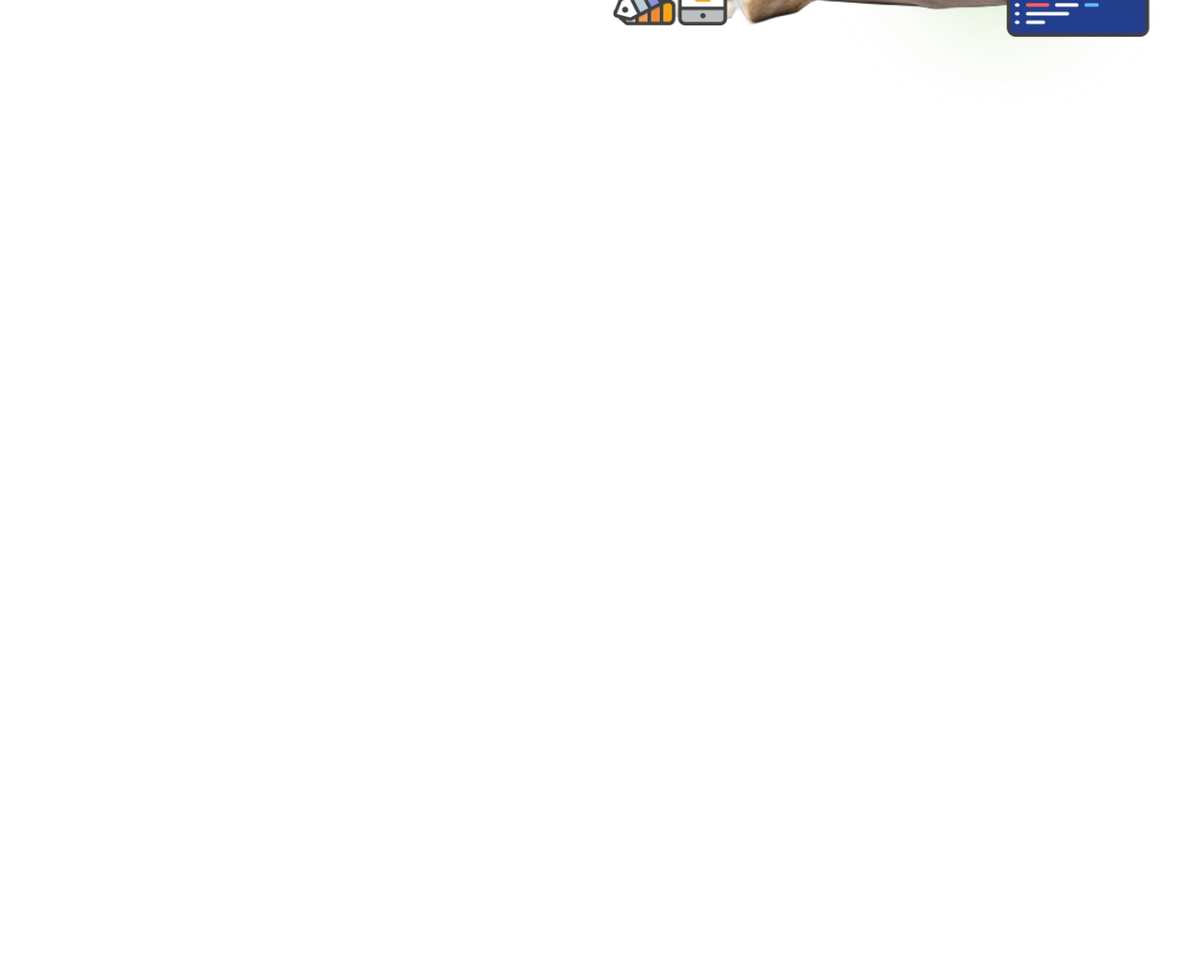
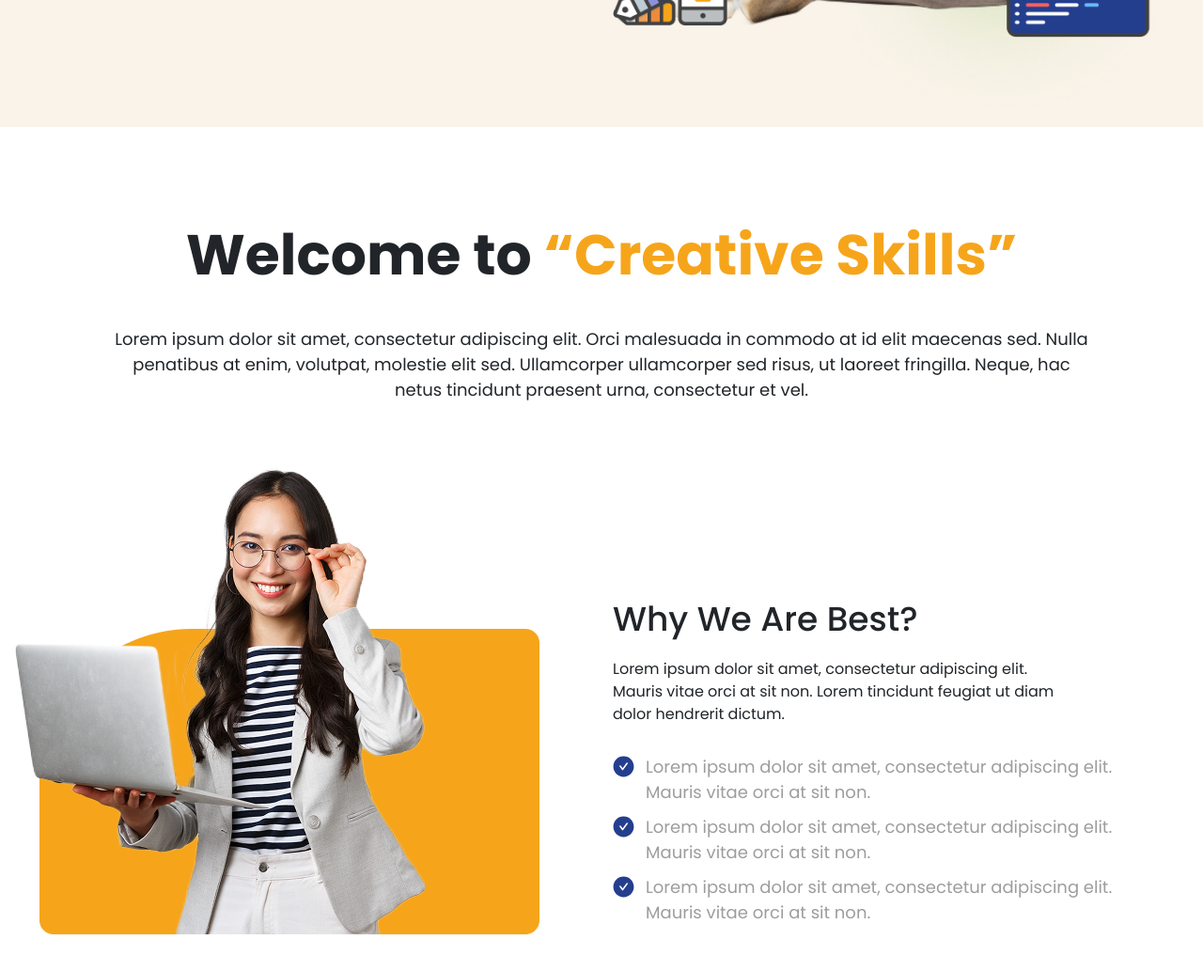
Before and after one commit to Roni006/creative-skills, a plain HTML site: page index.html in a window 1280 px wide. Shown: the part 763-1796 px from the top of the page at 94% size. Before the commit the page ends 998 px from the top, so only its background shows below. Drawn offline with nearby package versions, Linux system fonts and the light colour scheme.

Commit message:
created skill section

```diff
--- a/assets/css/style.css
+++ b/assets/css/style.css
@@ -9,78 +9,94 @@
 :root {
     --white-color: #fff;
     --black-color: #000;
-    --global-fons:  "Poppins", sans-serif;
+    --global-fons: "Poppins", sans-serif;
     --menu-item-hover-color: #F6A51B;
     --menu-color: #9D9D9D;
+    --bg-color: #F9F3E9;
 }
 
 /*? ESSENTIAL SET UP  */
 body {
-    font-family:  var(--global-fons);
+    font-family: var(--global-fons);
 }
 
-*{
+* {
     margin: 0;
     padding: 0;
     box-sizing: border-box;
 }
 
 
-a{
+a {
     text-decoration: none;
 }
 
-li{
+li {
     list-style: none;
 }
 
-.container{
+.container {
     max-width: 1350px;
     margin: 0 auto;
     padding: 0 15px;
 }
+
 /* ESSENTIAL SET UP  */
 
 /* ?SET UP FONTS  */
-h1{
+h1 {
     font-size: 70px;
 }
-h2{
+
+h2 {
     font-size: 60px;
 }
-h3{
+
+h3 {
     font-size: 48px;
 }
-h4{
+
+h4 {
     font-size: 36px;
 }
-h5{
+
+h5 {
     font-size: 24px;
 }
-h6{
+
+h6 {
     font-size: 20px;
 }
 
-h1,h2,h3,h4,h5,h6{
+h1,
+h2,
+h3,
+h4,
+h5,
+h6 {
     margin: 0;
     padding: 0;
 }
+
 /* ?SET UP FONTS */
 
 
 /*HEADER SECTION START  */
-.header-section{
+.header-section {
+    background-color: var(--bg-color);
+}
 
-}
-.nav-item .nav-link{
+.nav-item .nav-link {
     padding: 0 25px !important;
     transition: all linear 0.2s;
     font-size: 24px;
     color: var(--menu-color) !important
 }
-.nav-item .nav-link:hover{
+
+.nav-item .nav-link:hover {
     color: var(--menu-item-hover-color) !important;
 }
+
 .glbtn {
     background-color: var(--menu-item-hover-color);
     padding: 12px 20px;
@@ -90,42 +106,56 @@ h1,h2,h3,h4,h5,h6{
     transition: all linear 0.2s;
     font-size: 18px;
 }
+
 .glbtn:hover {
     background-color: transparent;
     color: var(--menu-item-hover-color);
 }
+
+.nav-item .nav-link.active {
+    color: var(--menu-item-hover-color);
+
+}
+
 /*HEADER SECTION EMD */
 
 
 /*HERO SECTION START  */
-.hero-section{
-    padding: 100px 0;
+.hero-section {
+    padding: 100px 0 0px 0;
+    background-color: var(--bg-color);
 }
+
 .hero-title {
     font-weight: 600;
     max-width: 485px;
 }
+
 .hero-desc {
     font-size: 18px;
     padding: 30px 0 50px 0;
     max-width: 475px;
 }
-.hero-btns{
+
+.hero-btns {
     display: flex;
     gap: 15px;
 }
-.hero-btns a{
+
+.hero-btns a {
     font-size: 18px;
     font-weight: 500;
     color: var(--menu-item-hover-color);
     border: none !important;
 }
-.hero-btns .fill{
+
+.hero-btns .fill {
     background-color: var(--menu-item-hover-color);
     color: var(--white-color);
     padding: 15px 20px;
     border-radius: 10px;
 }
+
 .hero-btns .icon-btn {
     border-radius: 10px;
     border: 1px solid var(--menu-item-hover-color) !important;
@@ -135,7 +165,58 @@ h1,h2,h3,h4,h5,h6{
     display: flex;
     gap: 10px;
 }
+
 /*HERO SECTION EMD */
+
+
+/*SKILL SECTION START  */
+.skill-section {
+    padding: 100px 0;
+}
+
+.sk-top-content {
+    text-align: center;
+    margin: 0 auto;
+    padding-bottom: 50px;
+}
+.sk-title{
+    font-weight: 700;
+    margin-bottom: 40px;
+}
+.sk-title span{
+  color: var(--menu-item-hover-color);
+}
+.sk-desc {
+    font-size: 18px;
+    max-width: 1045px;
+    margin: 0 auto;
+}
+.sk-left-title{
+    font-weight: 500;
+}
+.sk-left-desc {
+    font-size: 16px;
+    max-width: 485px;
+    margin: 20px 0 30px 0;
+}
+.sk-content{
+    display: flex;
+    gap: 12px;
+    margin-bottom: 10px;
+}
+.sk-para p{
+    font-size: 18px;
+    max-width: 514px;
+    color: var(--menu-color);
+}
+.sk-content .sk-para p{
+    margin:  0;
+    padding: 0;
+}
+#item{
+    align-self: flex-end;
+}
+/*SKILL SECTION EMD */
 
 
 /* SECTION START  */
--- /dev/null
+++ b/assets/js/script.js
@@ -0,0 +1,10 @@
+const menuItems = document.querySelectorAll('.menu-item');
+
+menuItems.forEach(item => {
+  item.addEventListener('click', function () {
+    // Remove active class from all
+    menuItems.forEach(link => link.classList.remove('active'));
+    // Add active class to clicked one
+    this.classList.add('active');
+  });
+});
--- a/index.html
+++ b/index.html
@@ -36,15 +36,15 @@
                         <ul class="navbar-nav ms-auto mb-2 mb-lg-0">
 
                             <li class="nav-item">
-                                <a class="nav-link active" aria-current="page" href="#">Home</a>
+                                <a class="nav-link active menu-item" aria-current="page" href="#">Home</a>
                             </li>
 
                             <li class="nav-item">
-                                <a class="nav-link active" aria-current="page" href="#">About Us</a>
+                                <a class="nav-link active menu-item" aria-current="page" href="#">About Us</a>
                             </li>
 
                             <li class="nav-item">
-                                <a class="nav-link active" aria-current="page" href="#">FAQ's</a>
+                                <a class="nav-link active menu-item" aria-current="page" href="#">FAQ's</a>
                             </li>
                         </ul>
                         <div class="btn">
@@ -89,7 +89,70 @@
             </div>
         </div>
     </section>
-    <!--!HERO SECTION EMD -->
+    <!--!HERO SE menu-itemCTION EMD -->
+
+    <!--!SKILLS SECTION START -->
+    <section class="skill-section">
+        <div class="container">
+            <div class="row">
+                <div class="col-lg-12">
+                    <div class="sk-top-content">
+                        <h2 class="sk-title">Welcome to <span> “Creative Skills”</span></h2>
+                        <div class="sk-desc">
+                            <p>Lorem ipsum dolor sit amet, consectetur adipiscing elit. Orci malesuada in commodo at id elit maecenas sed. Nulla penatibus at enim, volutpat, molestie elit sed. Ullamcorper ullamcorper sed risus, ut laoreet fringilla. Neque, hac netus tincidunt praesent urna, consectetur et vel.</p>
+                        </div>
+                    </div>
+                </div>
+            </div>
+
+            <div class="row align-items-center">
+                <div class="col-lg-6">
+                    <div class="sk-left">
+                        <img src="assets/img/skill-bg.png" alt="skill  image">
+                    </div>
+                </div>
+
+                <div class="col-lg-6 " id="item">
+                    <div class="sk-left-content">
+                        <h4 class="sk-left-title">
+                            Why We Are Best?
+                        </h4>
+                        <p class="sk-left-desc">
+                            Lorem ipsum dolor sit amet, consectetur adipiscing elit. Mauris vitae orci at sit non. Lorem tincidunt feugiat ut diam dolor hendrerit dictum.
+                        </p>
+                    </div>
+
+                    <div class="sk-content">
+                        <div class="check">
+                            <img src="assets/icons/check.svg" alt="">
+                        </div>
+                        <div class="sk-para">
+                            <p>Lorem ipsum dolor sit amet, consectetur adipiscing elit. Mauris vitae orci at sit non. </p>
+                        </div>
+                    </div>
+
+                    <div class="sk-content">
+                        <div class="check">
+                            <img src="assets/icons/check.svg" alt="">
+                        </div>
+                        <div class="sk-para">
+                            <p>Lorem ipsum dolor sit amet, consectetur adipiscing elit. Mauris vitae orci at sit non. </p>
+                        </div>
+                    </div>
+
+                    <div class="sk-content">
+                        <div class="check">
+                            <img src="assets/icons/check.svg" alt="">
+                        </div>
+                        <div class="sk-para">
+                            <p>Lorem ipsum dolor sit amet, consectetur adipiscing elit. Mauris vitae orci at sit non. </p>
+                        </div>
+                    </div>
+                </div>
+            </div>
+        </div>
+    </section>
+    <!--!SKILLS SECTION EMD -->
 
     <!--!  SECTION START -->
     <!--!  SECTION EMD -->
@@ -98,6 +161,7 @@
 
     <!--TODO: BOOTSTRAP JS LINK  -->
     <script src="https://cdn.jsdelivr.net/npm/bootstrap@5.2.3/dist/js/bootstrap.bundle.min.js"></script>
+    <script src="assets/js/script.js"></script>
 
 </body>
 
```
Also changed, not shown: assets/icons/check.svg (added), assets/img/skill-bg.png (added).
